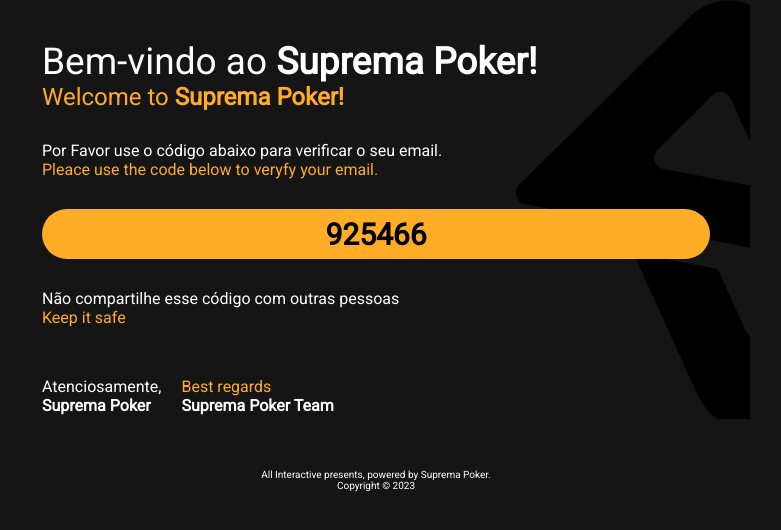
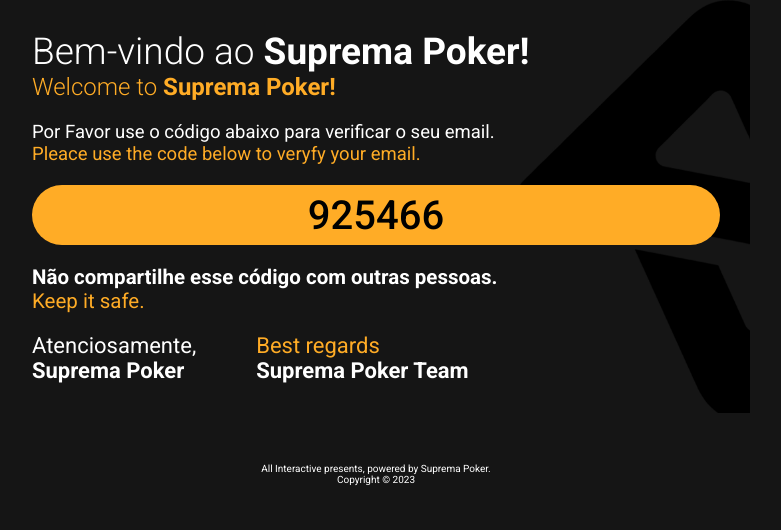
Before and after one commit to MarcioTezini/Verification-cod-suprema, a plain HTML site: page index.html in a window 1280 px wide. Shown: the whole page, without its empty margins (264-1045 px from the left). Drawn offline with Linux system fonts and the light colour scheme.

Commit message:
v1.4
ajustes texto final

```diff
--- a/index.html
+++ b/index.html
@@ -8,8 +8,10 @@
     <title>Document</title>
     <link rel="preconnect" href="https://fonts.googleapis.com">
     <link rel="preconnect" href="https://fonts.gstatic.com" crossorigin>
+    <link rel="preconnect" href="https://fonts.googleapis.com">
+    <link rel="preconnect" href="https://fonts.gstatic.com" crossorigin>
     <link
-        href="https://fonts.googleapis.com/css2?family=Dancing+Script:wght@400;600&family=Lato:wght@300;400;700&family=Lobster&family=Open+Sans&family=Poppins&family=Roboto&family=Satisfy&display=swap"
+        href="https://fonts.googleapis.com/css2?family=Roboto:ital,wght@0,100;0,300;0,400;0,500;0,700;0,900;1,100;1,300;1,400;1,500;1,700;1,900&display=swap"
         rel="stylesheet">
     <style>
         * {
@@ -17,12 +19,14 @@
             padding: 0;
             font-family: 'roboto', sans-serif;
         }
-        body{
+
+        body {
             background-color: #151515;
         }
+
         .container {
             box-sizing: border-box;
-            padding: 40px 40px 0px 40px;
+            padding: 30px 30px 0px 30px;
             margin: auto;
             max-width: 748px;
             background-image: url('./bg1.png');
@@ -34,63 +38,73 @@
 
         .bem-vindo {
             font-size: 37px;
+            font-weight: 300;
         }
 
         .welcome {
+            font-weight: 300;
             color: #ffac26;
             font-size: 24px;
         }
 
         .por-favor {
-            margin-top: 30px;
+            font-size: 18.5px;
+            margin-top: 20px;
         }
 
         .pleace {
+            font-size: 18.5px;
             color: #ffac26;
         }
 
         .numero {
-            margin-top: 30px;
+            margin-top: 20px;
             background-color: #ffac26;
             border-radius: 40px;
             width: 100%;
-            height: 50px;
+            height: 60px;
             display: flex;
             align-items: center;
             justify-content: center;
             color: black;
-            font-size: 30px;
-            font-weight: 600;
+            font-size: 40px;
+            font-weight: 500;
         }
 
         .compartilhe {
-            margin-top: 30px;
+            margin-top: 20px;
+            font-size: 20.5px;
         }
 
         .keep {
+            font-size: 20.5px;
             color: #ffac26;
 
         }
 
         .final {
-            margin-top: 50px;
+            margin-top: 20px;
             display: inline-block;
         }
 
         .atenci {
             float: left;
+            font-size: 22px;
+            padding-bottom: 30px;
+            padding-right: 60px;
         }
 
         .best {
-            margin-left: 20px;
-            float: right;
+            display: inline-block;
+            font-size: 22px;
             color: #ffac26;
         }
 
         .white {
             color: white;
         }
-        .copy{
+
+        .copy {
             font-size: 10px;
             color: white;
             margin-top: 50px;
@@ -134,33 +148,37 @@
         </div>
 
         <p class="compartilhe">
-            Não compartilhe esse código com outras pessoas
+            <b> Não compartilhe esse código com outras pessoas.</b>
         </p>
         <p class="keep">
-            Keep it safe
+            Keep it safe.
         </p>
         <div class="final">
             <div class="atenci">
+            <p >
                 Atenciosamente,
                 <br>
                 <b>
                     Suprema Poker
                 </b>
-
+            </p>
             </div>
             <div class="best">
-                Best regards
-                <br>
-                <b class="white">
-                    Suprema Poker Team
-                </b>
+                <p >
+                    Best regards
+                    <br>
+                    <b class="white">
+                        Suprema Poker Team
+                    </b>
+                </p>
             </div>
         </div>
 
     </div>
     <p class="copy">All Interactive presents, powered by Suprema Poker.
         <br>
-         Copyright © 2023</p>
+        Copyright © 2023
+    </p>
 
 
 
```
